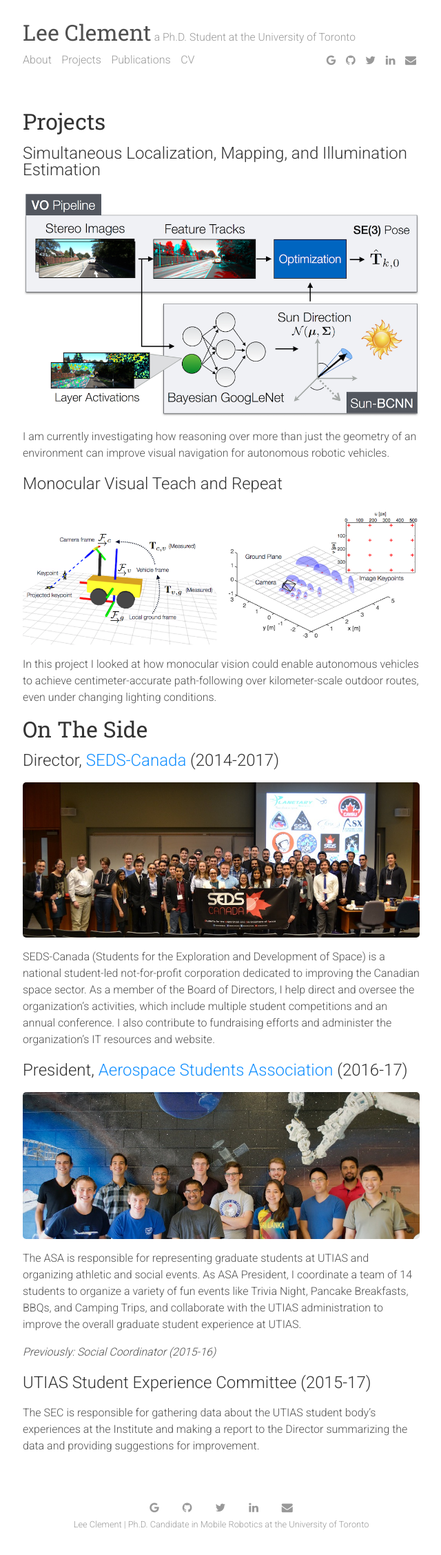
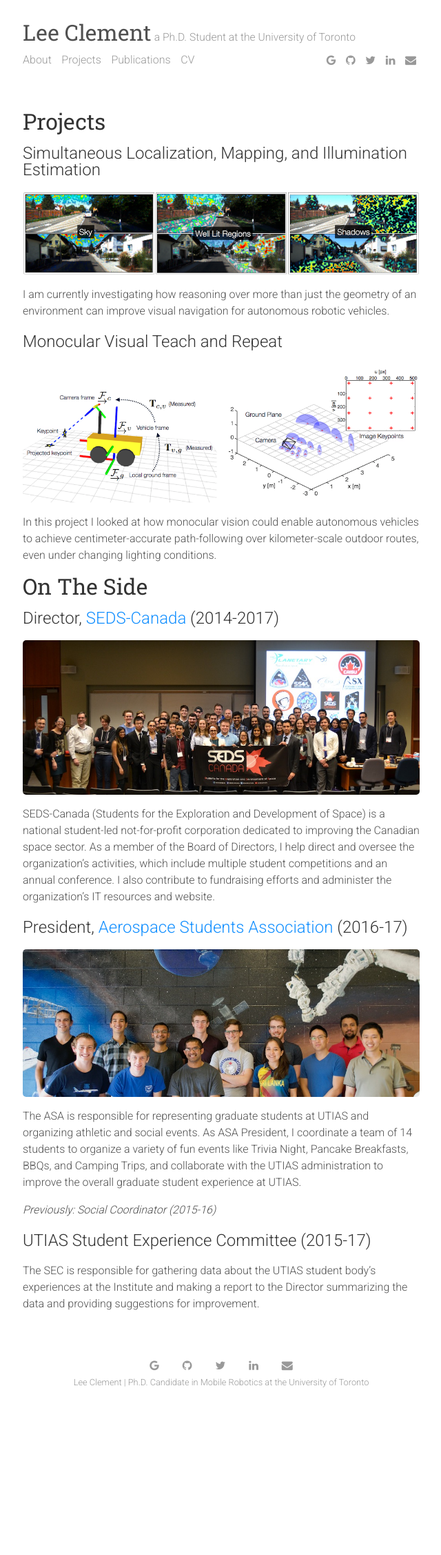
Before and after one commit to leeclemnet/leeclemnet.github.io, a Jekyll site: the page built from projects.md, in a window 1280 px wide. Shown: the whole page at 69% size, without its empty margins (319-959 px from the left). Built offline with Jekyll 4.4.1, drawn with Linux system fonts in a browser that asks for light colours; nearby versions of some CDN libraries; after the commit the page ends 2048 px from its top, so only the background shows below that.

Commit message:
Switched bcnn photo

```diff
--- a/projects.md
+++ b/projects.md
@@ -7,7 +7,7 @@ sitemap:
 ---
 
 <h2>Simultaneous Localization, Mapping, and Illumination Estimation</h2>
-<img src="{{ site.url }}/assets/pics/sun_bcnn_vo.png"/>
+<img src="{{ site.url }}/assets/pics/sun_bcnn.png"/>
 
 I am currently investigating how reasoning over more than just the geometry of an environment can improve visual navigation for autonomous robotic vehicles.
 
```
Also changed, not shown: assets/pics/sun_bcnn.png (added).
